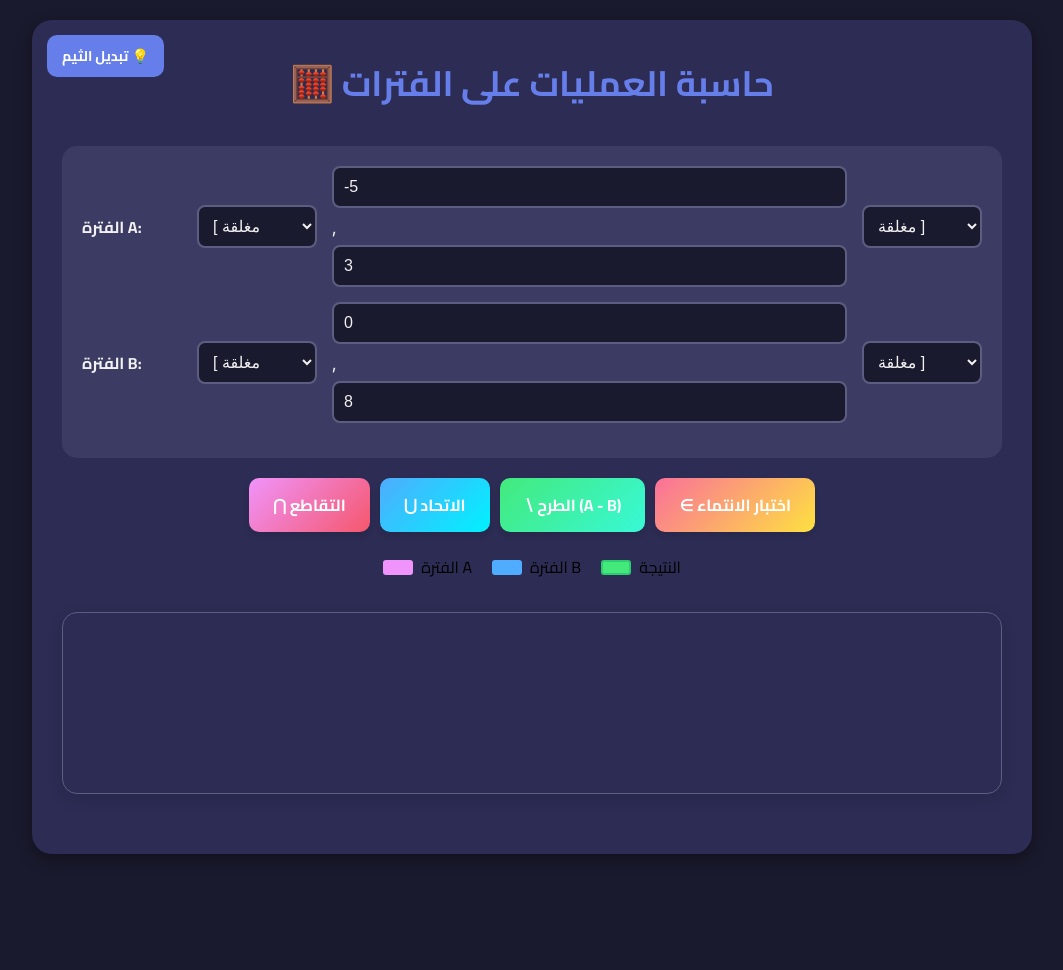
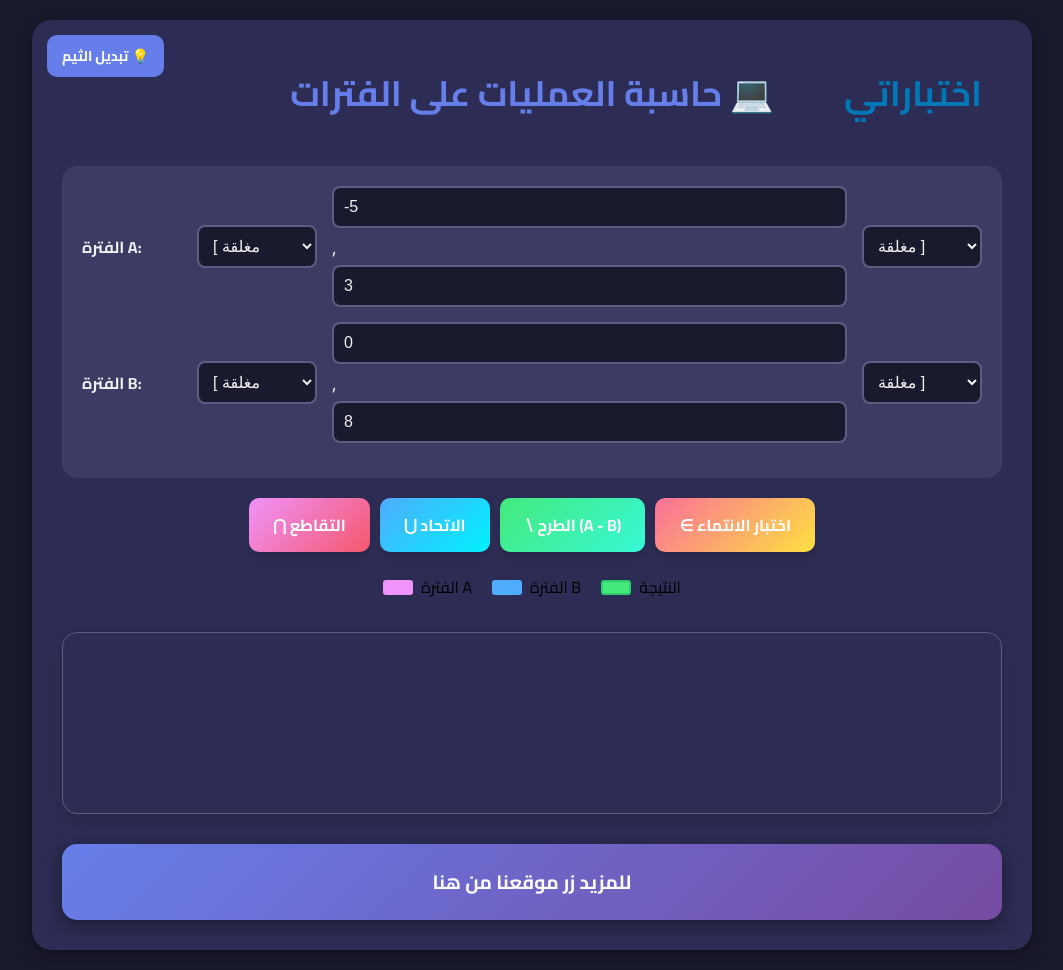
Before and after one commit to zizo-bond/interval-calculator, a plain HTML site: page index.html in a window 1280 px wide. Shown: the whole page, without its empty margins (108-1171 px from the left). Before the commit the page ends 874 px from the top, so only its background shows below. Drawn offline with Linux system fonts and the light colour scheme.

Commit message:
Update index.html

```diff
--- a/index.html
+++ b/index.html
@@ -1,13 +1,12 @@
 <!DOCTYPE html>
-<html lang="ar" dir="ltr"> <head>
+<html lang="ar" dir="ltr">
+<head>
     <meta charset="UTF-8">
     <meta name="viewport" content="width=device-width, initial-scale=1.0">
     <title>حاسبة العمليات على الفترات</title>
-
     <link rel="preconnect" href="https://fonts.googleapis.com">
     <link rel="preconnect" href="https://fonts.gstatic.com" crossorigin>
     <link href="https://fonts.googleapis.com/css2?family=Cairo:wght@400;700&display=swap" rel="stylesheet">
-
     <style>
         /* ---------------------------------------------------- */
         /* 1. متغيرات CSS (Theme Variables) والتنسيق الأساسي */
@@ -20,7 +19,6 @@
             --accent-b: #00f2fe;
             --accent-c: #38f9d7;
         }
-
         /* الثيم الداكن (Dark Theme - افتراضي) */
         .dark-theme {
             --bg-color: #1a1a2e;
@@ -32,7 +30,6 @@
             --membership-bg: #5d5d81;
             --shadow: 0 5px 15px rgba(0,0,0,0.4);
         }
-
         /* الثيم الفاتح (Light Theme) */
         .light-theme {
             --bg-color: #f0f4f8;
@@ -71,11 +68,23 @@
             position: relative;
         }
 
+        .title-container {
+            display: flex;
+            align-items: center;
+            justify-content: center;
+            margin-bottom: 30px;
+        }
+
+        .site-logo {
+            height: 50px;
+            margin-left: 15px; /* Since RTL, margin-left puts space between logo and title */
+        }
+
         h1 {
             text-align: center;
             color: var(--primary-color);
-            margin-bottom: 30px;
             font-size: 2.2em;
+            margin: 0;
         }
 
         .input-section {
@@ -120,7 +129,6 @@
         .bracket-select {
             cursor: pointer;
         }
-
         /* أزرار العمليات */
         .operations {
             display: flex;
@@ -143,7 +151,6 @@
             /* تعديل: استخدام الخط الجديد */
             font-family: 'Cairo', sans-serif;
         }
-
         /* تنسيق زر تبديل الثيم */
         .btn-theme-toggle {
             position: absolute;
@@ -157,7 +164,6 @@
             font-size: 14px;
             box-shadow: none;
         }
-
         /* ألوان الأزرار */
         .btn-intersection { background: linear-gradient(135deg, #f093fb 0%, var(--accent-a) 100%); }
         .btn-union { background: linear-gradient(135deg, #4facfe 0%, var(--accent-b) 100%); }
@@ -325,7 +331,6 @@
             box-shadow: 0 2px 5px rgba(0,0,0,0.3);
             z-index: 10;
         }
-
         /* ---------------------------------------------------- */
         /* 2. تحسين الاستجابة (Responsiveness) */
         /* ---------------------------------------------------- */
@@ -339,7 +344,6 @@
                 grid-template-columns: 80px 100px 1fr 100px;
                 gap: 10px;
             }
-
             .interval-input > div {
                 display: flex;
                 gap: 5px;
@@ -350,7 +354,6 @@
                  min-width: 0;
             }
         }
-
         /* ======================================================== */
         /* تعديل: تبسيط كامل لقواعد الاستجابة للشاشات الصغيرة جداً */
         /* ======================================================== */
@@ -377,18 +380,16 @@
                 font-size: 1.1em;
                 margin-bottom: 0;
             }
-
             /* استهداف الـ div الذي يحتوي حقلي الأرقام والفاصلة */
             .interval-input > div {
                 display: flex;
                 gap: 5px; /* تقليل المسافة بين الحقول */
             }
-
             /* هذا هو الإصلاح الأهم: */
             /* جعل حقول الأرقام تتقاسم المساحة المتاحة وتسمح لها بالانكماش */
             .interval-input > div > input[type="number"] {
-                flex: 1;        /* اجعلها تملأ المساحة */
-                min-width: 0;   /* اسمح لها بالانكماش لأصغر حجم */
+                flex: 1; /* اجعلها تملأ المساحة */
+                min-width: 0; /* اسمح لها بالانكماش لأصغر حجم */
             }
 
             /* الأقواس (select) ستأخذ 100% عرض تلقائياً بسبب 1fr grid */
@@ -402,19 +403,76 @@
                 flex-direction: column;
                 gap: 10px;
             }
-
             .btn-theme-toggle {
                 position: static; /* إزالة التثبيت */
                 margin-bottom: 15px;
                 width: 100%;
             }
         }
+
+        /* Styles for the footer card */
+        .footer-card {
+            margin-top: 30px;
+            background: linear-gradient(135deg, var(--primary-color) 0%, var(--secondary-color) 100%);
+            border-radius: 15px;
+            padding: 20px;
+            text-align: center;
+            box-shadow: var(--shadow);
+            transition: transform 0.3s;
+        }
+
+        .footer-card:hover {
+            transform: scale(1.02);
+        }
+
+        .footer-card a {
+            color: white;
+            text-decoration: none;
+            font-size: 1.2em;
+            font-weight: bold;
+        }
+        .title-container {
+  position: relative;
+  display: flex;
+  align-items: center;
+  justify-content: center; /* يجعل المحتوى في المنتصف أفقياً */
+  direction: rtl;
+  padding: 10px 20px;
+}
+
+.site-name {
+  position: absolute;
+  right: 20px; /* تثبيت الاسم على اليمين */
+  font-weight: bold;
+  color: #0077b6;
+  margin: 0;
+}
+
+.calculator-title {
+  margin: 0;
+  text-align: center;
+}
+.site-name a {
+  text-decoration: none;
+  color: #0077b6;
+  font-weight: bold;
+  transition: color 0.3s ease;
+}
+
+.site-name a:hover {
+  color: #005b8c; /* لون أغمق عند التمرير */
+}
     </style>
 </head>
 <body class="dark-theme">
     <div class="container">
         <button id="themeToggle" class="btn-theme-toggle" onclick="toggleTheme()">تبديل الثيم 💡</button>
-        <h1>🧮 حاسبة العمليات على الفترات</h1>
+      <div class="title-container">
+  <h1 class="site-name">
+  <a href="https://ekhtebaraty.com" target="_blank">اختباراتي</a>
+</h1>
+  <h1 class="calculator-title">💻 حاسبة العمليات على الفترات</h1>
+</div>
 
         <div class="input-section">
             <div class="interval-input">
@@ -488,11 +546,15 @@
                 <div class="line-container" id="lineContainer"></div>
             </div>
         </div>
+
+        <!-- Footer card link to the site -->
+        <div class="footer-card">
+            <a href="https://ekhtebaraty.com">للمزيد زر موقعنا من هنا</a>
+        </div>
     </div>
 
     <script>
         let currentOperation = null;
-
         // =======================================================
         // دوال تبديل وتحميل الثيم
         // =======================================================
@@ -516,12 +578,10 @@
                 drawNumberLine(currentOperation, null);
             }
         }
-
         function loadTheme() {
             const savedTheme = localStorage.getItem('theme');
             const body = document.body;
             const toggleButton = document.getElementById('themeToggle');
-
             if (savedTheme === 'light') {
                 body.classList.add('light-theme');
                 body.classList.remove('dark-theme');
@@ -532,7 +592,6 @@
                 toggleButton.textContent = 'تبديل الثيم 💡';
             }
         }
-
         document.addEventListener('DOMContentLoaded', loadTheme);
 
         // =======================================================
```
